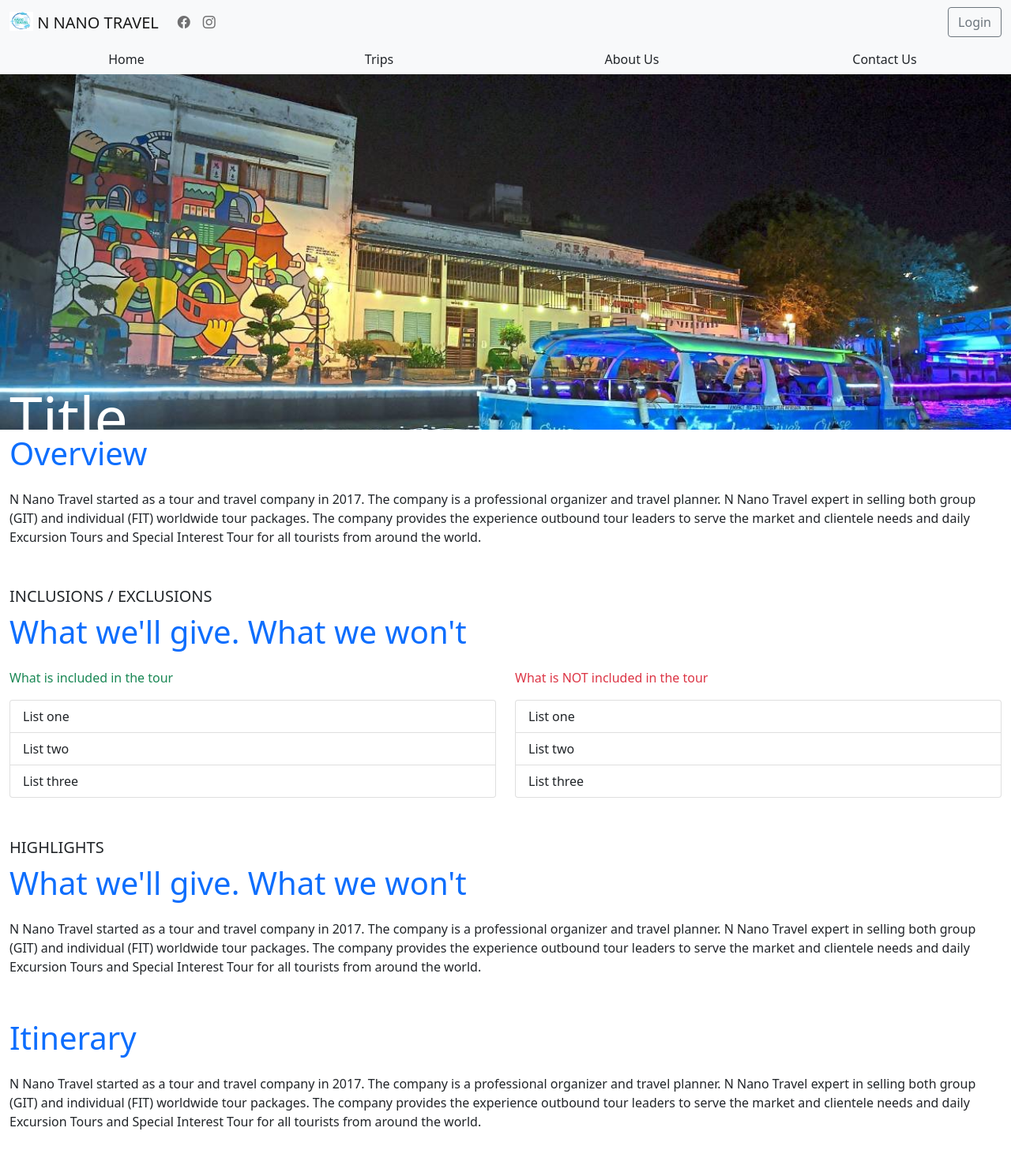
After one commit to VictorDoom022/notMyProjectTravel, a PHP site: page /tourDesc.php in a window 1280 px wide. The commit adds this page. Shown: the whole page at 79% size. Run offline with PHP 8.4, Linux system fonts and the light colour scheme.

Commit message:
add tourDesc page

```diff
--- /dev/null
+++ b/views/tourDesc.php
@@ -0,0 +1,119 @@
+<!DOCTYPE html>
+<html lang="en">
+<head>
+    <meta charset="UTF-8">
+    <meta http-equiv="X-UA-Compatible" content="IE=edge">
+    <meta name="viewport" content="width=device-width, initial-scale=1.0">
+    <link href="https://cdn.jsdelivr.net/npm/bootstrap@5.0.1/dist/css/bootstrap.min.css" rel="stylesheet" integrity="sha384-+0n0xVW2eSR5OomGNYDnhzAbDsOXxcvSN1TPprVMTNDbiYZCxYbOOl7+AMvyTG2x" crossorigin="anonymous">
+    <link rel="stylesheet" href="https://cdn.jsdelivr.net/npm/bootstrap-icons@1.5.0/font/bootstrap-icons.css">
+    <script src="https://cdn.jsdelivr.net/npm/bootstrap@5.0.1/dist/js/bootstrap.bundle.min.js" integrity="sha384-gtEjrD/SeCtmISkJkNUaaKMoLD0//ElJ19smozuHV6z3Iehds+3Ulb9Bn9Plx0x4" crossorigin="anonymous"></script>
+    <title>Document</title>
+    <style>
+        .titleImage{
+            background-image: url('../assets/malacca.jpg');
+            height: 450px;
+            background-position: 50% -125px;
+            background-attachment: fixed;
+            background-repeat: no-repeat;
+            background-size: cover;
+        }
+
+        .titleImage .titleText{
+            position: absolute;
+            bottom: 200px;
+            font-size: 75px
+        }
+
+        .sectionDesc{
+            font-size: 40px;
+        }
+
+        .sectionTitle{
+            font-size: 20px;
+        }
+    </style>
+</head>
+<body>
+    <!-- start of nav bar section -->
+    <?php
+        include 'components/navBar.php'
+    ?>
+    <!-- end of nav bar section -->
+
+    <!-- start of tab secions -->
+    <?php
+        include 'components/navTabs.php'
+    ?>
+    <!-- end of tab secions -->
+
+    <!-- start of picture section -->
+    <div class="container-fluid titleImage">
+        <p class="titleText text-white">Title</p>
+    </div>
+    <!-- end of picture section -->
+
+    <!-- start of overview section -->
+    <div class="container-fluid mb-5">
+        <p class="text-primary sectionDesc">Overview</p>
+        <p class="text-start">N Nano Travel started as a tour and travel company in 2017. The company is a professional organizer and travel planner. N Nano Travel expert in selling both group (GIT) and individual (FIT) worldwide tour packages. The company provides the experience outbound tour leaders to serve the market and clientele needs and daily Excursion Tours and Special Interest Tour for all tourists from around the world.</p>
+    </div>
+    <!-- end of overview section -->
+
+    <!-- start of inclusion section -->
+    <div class="container-fluid mb-5">
+        <p class="sectionTitle text-dark fw-lighter mb-0">INCLUSIONS / EXCLUSIONS</p>
+        <p class="text-primary sectionDesc">What we'll give. What we won't</p>
+        <div class="row">
+            <div class="col-md-6">
+                <p class="text-success">What is included in the tour</p>
+                <div class="list-group">
+                    <div class="list-group-item">
+                        List one
+                    </div>
+                    <div class="list-group-item">
+                        List two
+                    </div>
+                    <div class="list-group-item">
+                        List three
+                    </div>
+                </div>
+            </div>
+
+            <div class="col-md-6">
+                <p class="text-danger">What is NOT included in the tour</p>
+                <div class="list-group">
+                    <div class="list-group-item">
+                        List one
+                    </div>
+                    <div class="list-group-item">
+                        List two
+                    </div>
+                    <div class="list-group-item">
+                        List three
+                    </div>
+                </div>
+            </div>
+        </div>
+    </div>
+    <!-- end of inclusion section -->
+
+    <!-- start of highlights section -->
+    <div class="container-fluid mb-5">
+        <p class="sectionTitle text-dark fw-lighter mb-0">HIGHLIGHTS</p>
+        <p class="text-primary sectionDesc">What we'll give. What we won't</p>
+        <p class="text-start">
+            N Nano Travel started as a tour and travel company in 2017. The company is a professional organizer and travel planner. N Nano Travel expert in selling both group (GIT) and individual (FIT) worldwide tour packages. The company provides the experience outbound tour leaders to serve the market and clientele needs and daily Excursion Tours and Special Interest Tour for all tourists from around the world.
+        </p>
+    </div>
+    <!-- end of highlights section -->
+
+    <!-- start of Itinerary section -->
+    <div class="container-fluid mb-5">
+        <p class="text-primary sectionDesc">Itinerary</p>
+        <p class="text-start">
+            N Nano Travel started as a tour and travel company in 2017. The company is a professional organizer and travel planner. N Nano Travel expert in selling both group (GIT) and individual (FIT) worldwide tour packages. The company provides the experience outbound tour leaders to serve the market and clientele needs and daily Excursion Tours and Special Interest Tour for all tourists from around the world.
+        </p>
+    </div>
+    <!-- end of Itinerary section -->
+</body>
+</html>
```
Also changed, not shown: views/index.php (+8 -3 lines).
